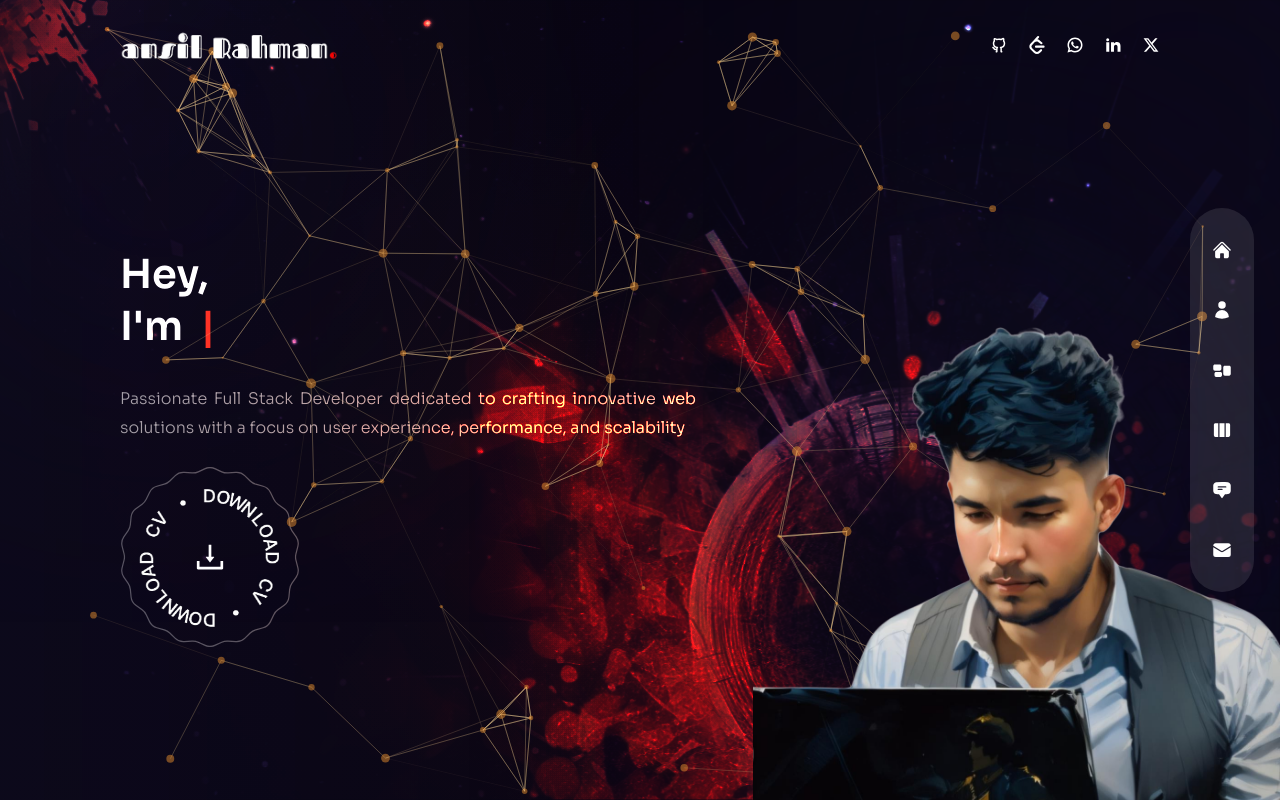
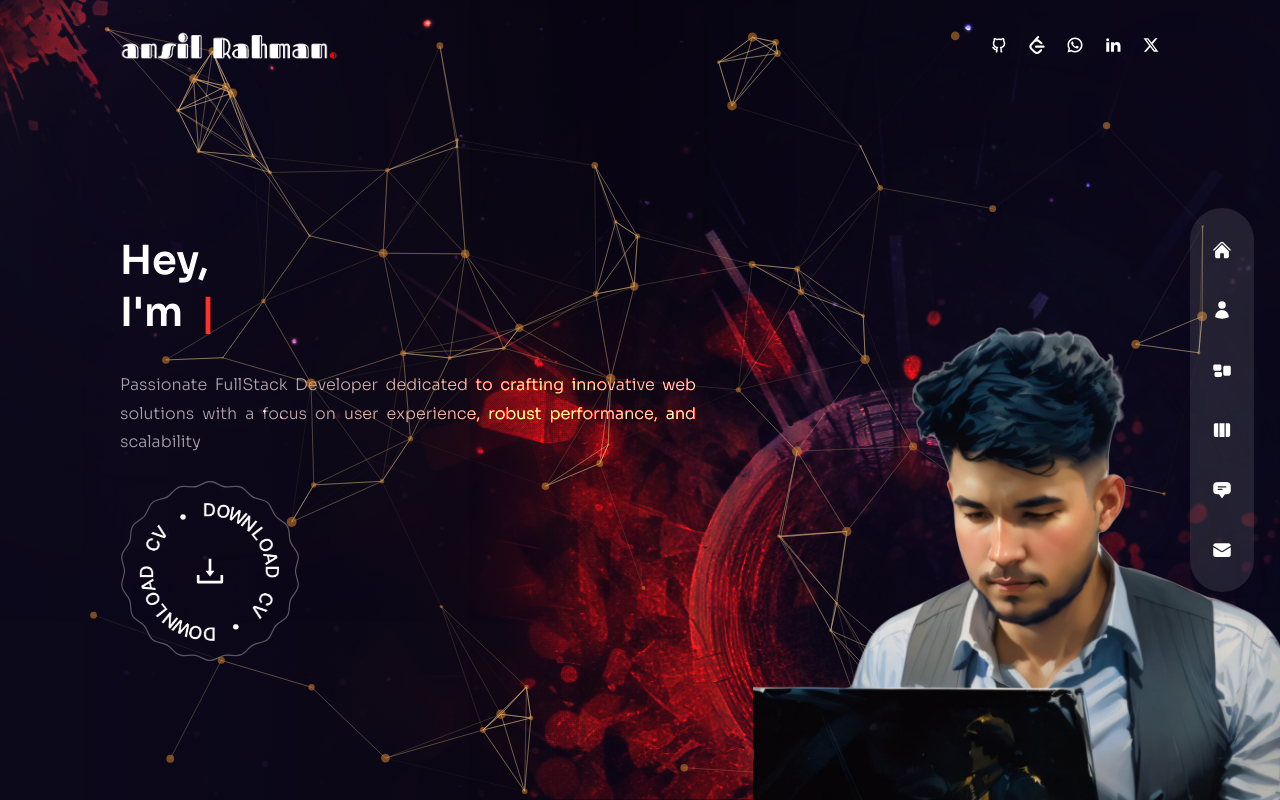
Before and after one commit to ansilrahman777/ansilRahman-Nextjs, a Next.js app: page / in a window 1280 px wide. Built offline with nearby package versions, Linux system fonts and the light colour scheme.

Commit message:
Update index.js

```diff
--- a/pages/index.js
+++ b/pages/index.js
@@ -30,7 +30,7 @@ const Home = () => {
             animate="show"
             exit="hidden"
           >
-            Passionate Full Stack Developer dedicated to crafting innovative web solutions with a focus on user experience, performance, and scalability
+            Passionate FullStack Developer dedicated to crafting innovative web solutions with a focus on user experience, robust performance, and scalability
           </motion.p>
 
           <motion.div
```
